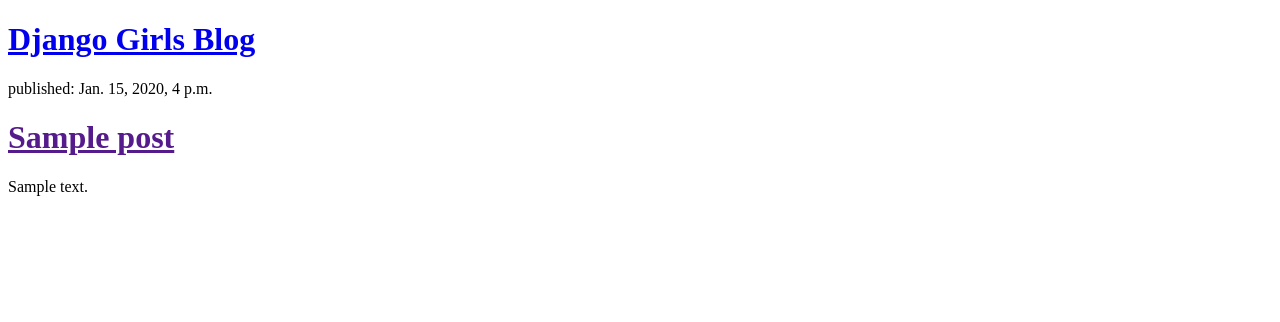
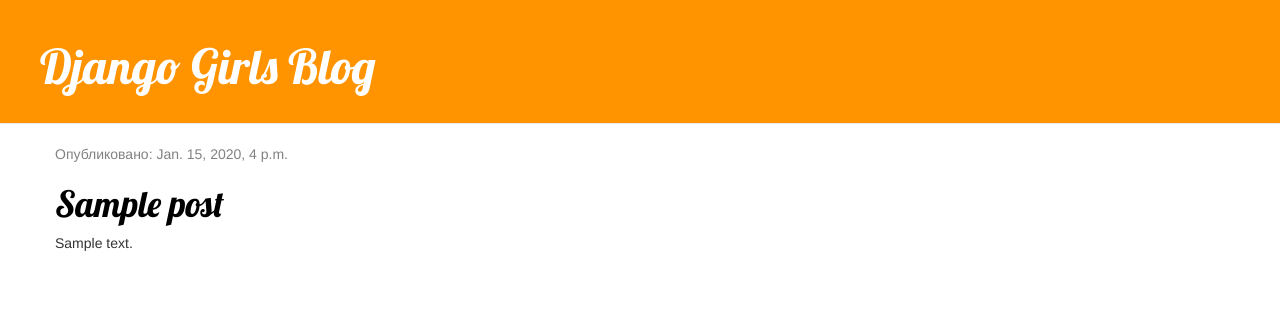
Before and after one commit to Liazzz/my-first-blog, a Django app: page / in a window 1280 px wide. Shown: the top 322 px of the page. Run offline with Django 3.2, Linux system fonts and the light colour scheme; tables that the repository leaves empty hold one stand-in row (values such as "Sample post"); some libraries are stand-ins or nearby versions.

Commit message:
Added view and template for detailed blog post as well as CSS for the site.

```diff
--- /dev/null
+++ b/blog/static/css/blog.css
@@ -0,0 +1,53 @@
+h1 a {
+    color: goldenrod;
+}
+h1 a {
+    color: #FCA205;
+    font-family: 'Lobster';
+}
+.page-header {
+    background-color: #ff9400;
+    margin-top: 0;
+    padding: 20px 20px 20px 40px;
+}
+
+.page-header h1, .page-header h1 a, .page-header h1 a:visited, .page-header h1 a:active {
+    color: #ffffff;
+    font-size: 36pt;
+    text-decoration: none;
+}
+
+.content {
+    margin-left: 40px;
+}
+
+h1, h2, h3, h4 {
+    font-family: 'Lobster', cursive;
+}
+
+.date {
+    color: #828282;
+}
+
+.save {
+    float: right;
+}
+
+.post-form textarea, .post-form input {
+    width: 100%;
+}
+
+.top-menu, .top-menu:hover, .top-menu:visited {
+    color: #ffffff;
+    float: right;
+    font-size: 26pt;
+    margin-right: 20px;
+}
+
+.post {
+    margin-bottom: 70px;
+}
+
+.post h1 a, .post h1 a:visited {
+    color: #000000;
+}
--- /dev/null
+++ b/blog/templates/blog/base.html
@@ -0,0 +1,25 @@
+{% load static %}
+<html lang="en">
+<head>
+    <title>DjangoGirls</title>
+    <link rel="stylesheet" href="//maxcdn.bootstrapcdn.com/bootstrap/3.2.0/css/bootstrap.min.css">
+    <link rel="stylesheet" href="//maxcdn.bootstrapcdn.com/bootstrap/3.2.0/css/bootstrap-theme.min.css">
+    <link href="https://fonts.googleapis.com/css?family=Lobster&subset=latin,cyrillic" rel="stylesheet" type="text/css">
+    <link rel="stylesheet" href="{% static 'css/blog.css' %}">
+
+    <meta charset="UTF-8">
+</head>
+<body>
+   <div class="page-header">
+        <h1><a href="/">Django Girls Blog</a></h1>
+    </div>
+    <div class="content container">
+        <div class="row">
+            <div class="col-md-8">
+            {% block content %}
+            {% endblock %}
+            </div>
+        </div>
+    </div>
+</body>
+</html>
--- a/blog/templates/blog/post_list.html
+++ b/blog/templates/blog/post_list.html
@@ -1,20 +1,13 @@
-<!DOCTYPE html>
-<html lang="en">
-<head>
-    <meta charset="UTF-8">
-    <title>DjangoGirls</title>
-</head>
-<body>
-    <div>
-        <h1><a href="/">Django Girls Blog</a></h1>
-    </div>
+{% extends 'blog/base.html' %}
 
+{% block content %}
     {% for post in posts %}
-        <div>
-            <p>published: {{ post.published_date }}</p>
-            <h1><a href="">{{ post.title }}</a></h1>
+        <div class="post">
+            <div class="date">
+                <p>Опубликовано: {{ post.published_date }}</p>
+            </div>
+            <h1><a href="{% url 'post_detail' pk=post.pk %}">{{ post.title }}</a></h1>
             <p>{{ post.text|linebreaksbr }}</p>
         </div>
     {% endfor %}
-</body>
-</html>
+{% endblock %}
--- a/blog/urls.py
+++ b/blog/urls.py
@@ -3,4 +3,5 @@
 
 urlpatterns = [
     path('', views.post_list, name='post_list'),
+    path('post/<int:pk>/', views.post_detail, name='post_detail'),
 ]
--- a/blog/views.py
+++ b/blog/views.py
@@ -1,5 +1,6 @@
 from django.shortcuts import render
 from django.utils import timezone
+from django.shortcuts import render, get_object_or_404
 
 from .models import Post
 
@@ -7,3 +8,8 @@
 def post_list(request):
     posts = Post.objects.filter(published_date__lte=timezone.now()).order_by('published_date')
     return render(request, 'blog/post_list.html', {'posts':posts})
+
+
+def post_detail(request, pk):
+    post = get_object_or_404(Post, pk=pk)
+    return render(request, 'blog/post_detail.html', {'post': post})
```
Also changed, not shown: blog/templates/blog/post_detail.html (added, +13 -0 lines).
